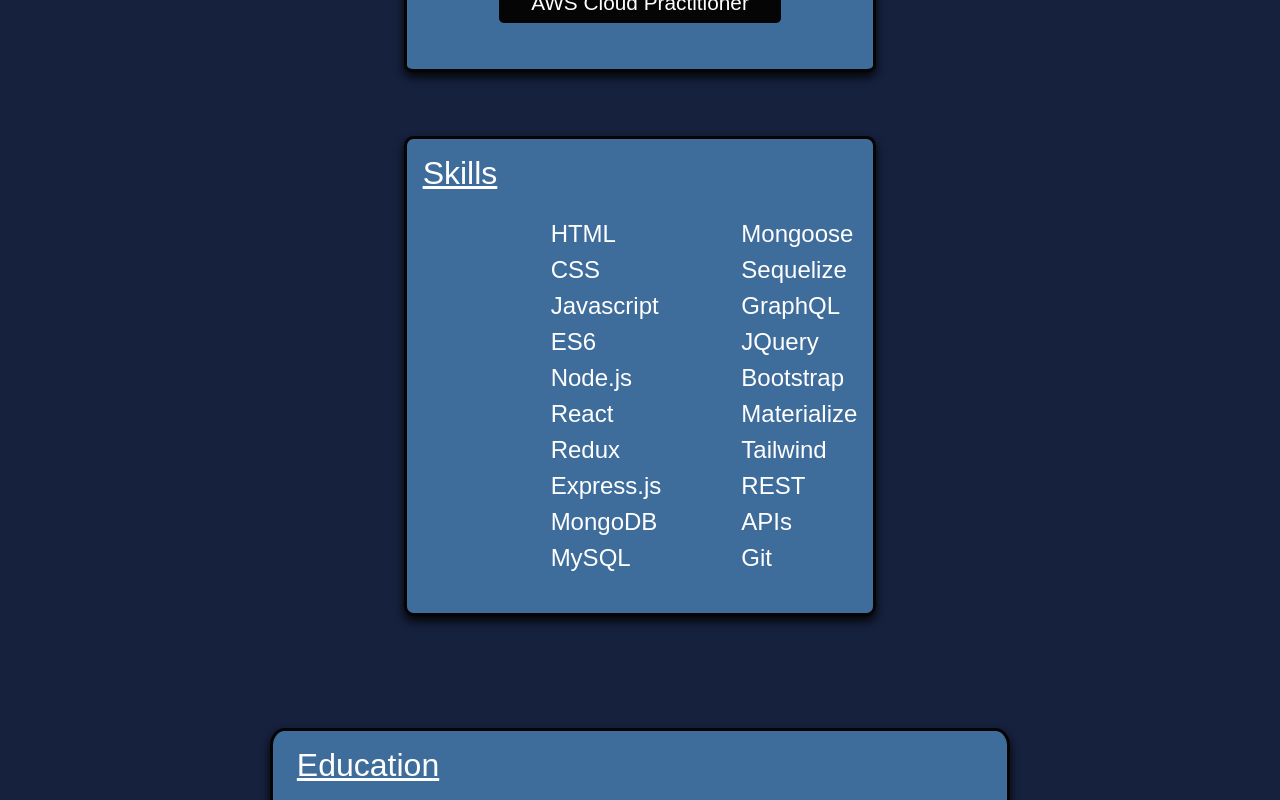
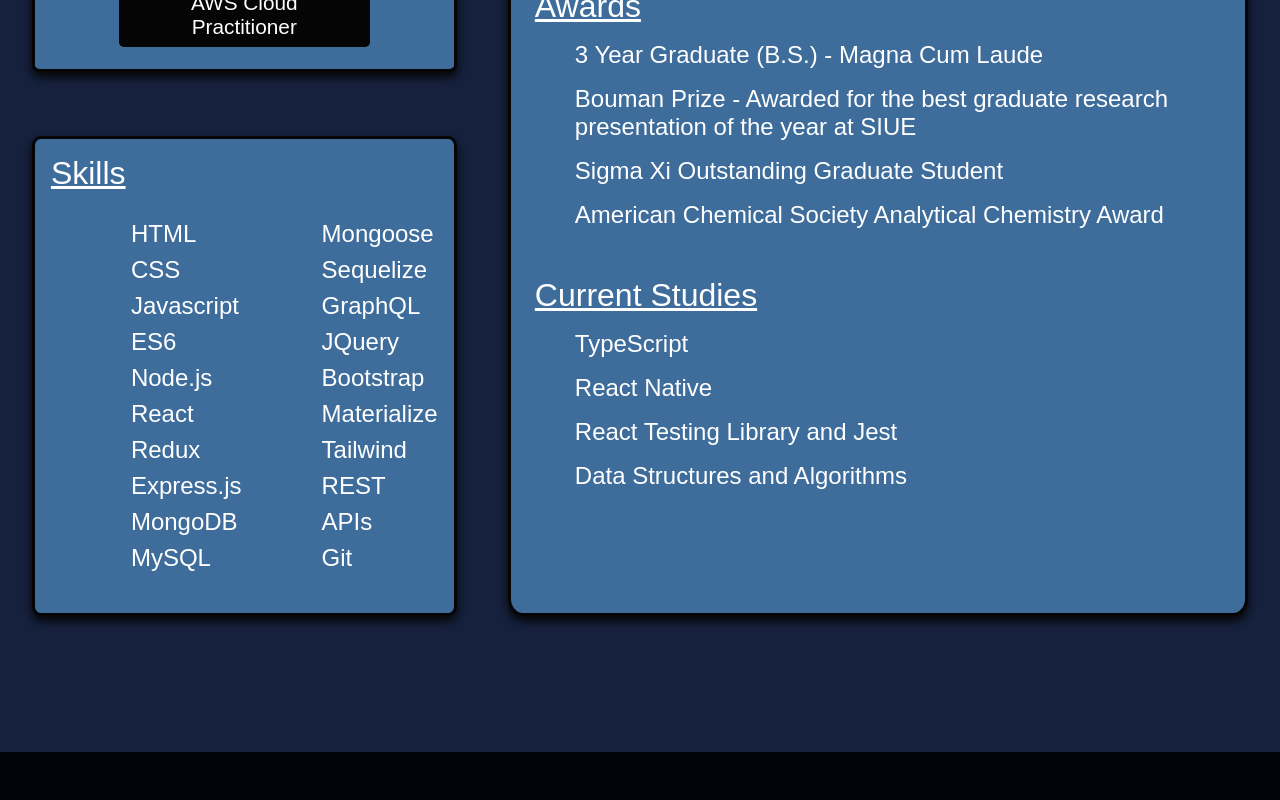
Before and after one commit to Kamadulski999/Kamadulski, a React (Create React App) app: page /Skills in a window 1280 px wide. Shown: the part 560-1360 px from the top of the page. Built offline with nearby package versions, Linux system fonts and the light colour scheme; a web font is replaced by a local one.

Commit message:
css update for deploy

```diff
--- a/src/Pages/Skills/skills.css
+++ b/src/Pages/Skills/skills.css
@@ -60,7 +60,6 @@
 .skill-lists {
     display: flex;
     font-size: 1.5rem;
-    padding-left: 3rem;
 }
 .skill-lists ul {
     padding-left: 5rem;
@@ -106,7 +105,6 @@
 
     .skill-lists {
         font-size: 1rem;
-
     }
 
     .skill-lists ul {
```
